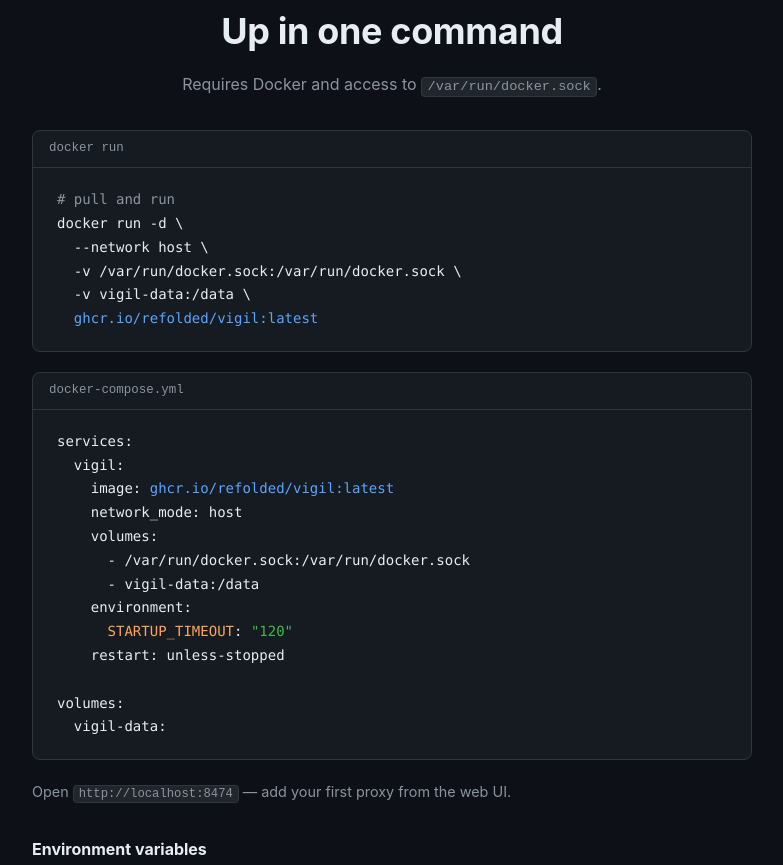
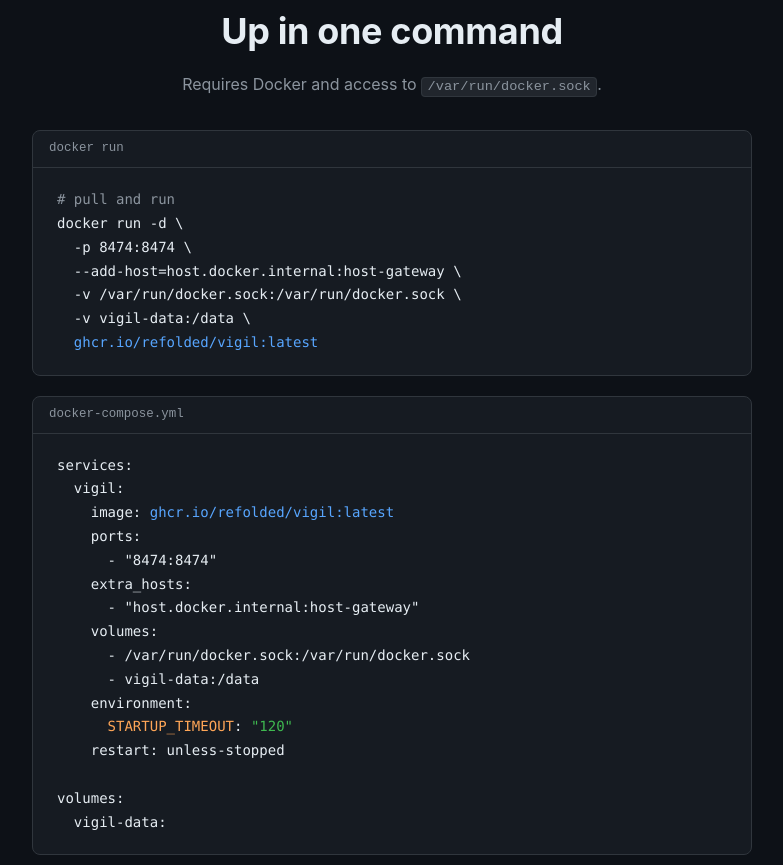
Before and after one commit to refolded/vigil, a plain HTML site: page docs/index.html in a window 1280 px wide. Shown: the part 2709-3574 px from the top of the page, without its empty margins (248-1031 px from the left). Drawn offline with Linux system fonts and the light colour scheme; files whose address does not match are found by name.

Commit message:
build: update dockerfile

```diff
--- a/docs/index.html
+++ b/docs/index.html
@@ -605,7 +605,8 @@
       </div>
       <pre><span class="c-muted"># pull and run</span>
 docker run -d \
-  --network host \
+  -p 8474:8474 \
+  --add-host=host.docker.internal:host-gateway \
   -v /var/run/docker.sock:/var/run/docker.sock \
   -v vigil-data:/data \
   <span class="c-accent">ghcr.io/refolded/vigil:latest</span></pre>
@@ -618,7 +619,10 @@
       <pre>services:
   vigil:
     image: <span class="c-accent">ghcr.io/refolded/vigil:latest</span>
-    network_mode: host
+    ports:
+      - "8474:8474"
+    extra_hosts:
+      - "host.docker.internal:host-gateway"
     volumes:
       - /var/run/docker.sock:/var/run/docker.sock
       - vigil-data:/data
```
Also changed, not shown: static/index.html (+2 -2 lines), 3 other files.
